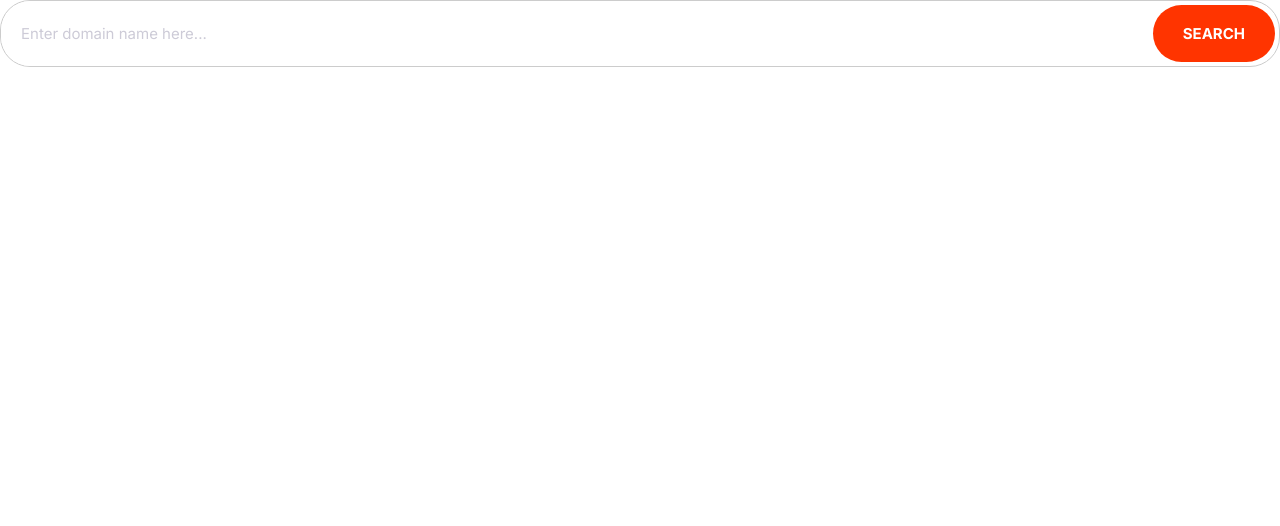
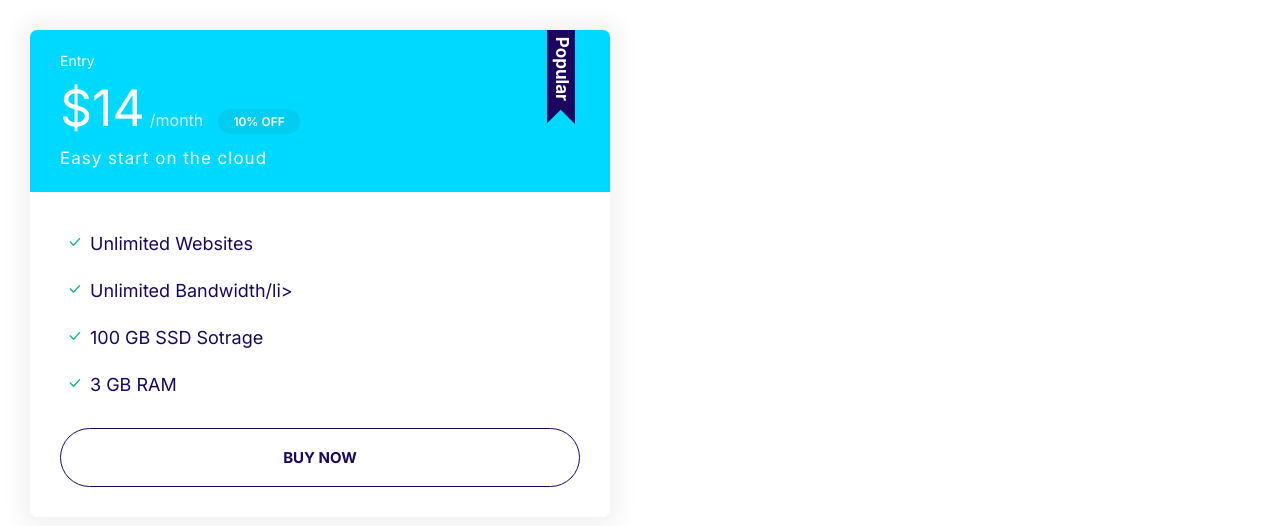
Before and after one commit to Muruganandham333/Moshify, a plain HTML site: page index.html in a window 1280 px wide. Drawn offline with Linux system fonts and the light colour scheme.

Commit message:
Define card component

```diff
--- a/css/style.css
+++ b/css/style.css
@@ -119,6 +119,7 @@ a{
 
 .badge--small{
     font-size: 1.6rem;
+    padding: 0.5rem 1.5rem;
 }
 
 @media screen and (min-width:1024px) {
@@ -284,3 +285,92 @@ a{
     }
 
 }
+
+/* CARD */
+
+.card{
+    border-radius: 7px;
+    box-shadow: 0 0 20px 10px #f3f3f3;
+    overflow: hidden;
+}
+
+.card__header , .card__body{
+    padding: 2rem 3rem;
+}
+
+.card--primary  .card__header{
+    background: var(--primary-color);
+    color: var(--white-color);
+}
+
+.card--secondary  .card__header{
+    background: var(--secodary-color);
+    color: var(--white-color);
+}
+
+/* PLANS */
+.plan__name{
+    margin: 0;
+    color: var(--white-color);
+    font-weight: 500;
+    font-size: 2.4rem;
+}
+
+.plan__price{
+    font-size: 6rem;
+}
+
+.plan__billing-cycle{
+    font-size: 2.4rem;
+    font-weight: 300;
+    opacity: 0.8;
+    margin-right: 1rem;
+}
+
+.card--secondary .badge--secondary{
+    background: #02cdf1;
+}
+
+.plan__description{
+    font-size: 2rem;
+    font-weight: 300;
+    letter-spacing: 1px;
+    display: block;
+}
+
+.plan .list__item{
+    margin-bottom: 2rem;
+}
+
+.plan--poppular .card__header{
+    position: relative;
+}
+
+.plan--poppular .plan__name::before {
+    content: url(../images/poppular.svg);
+    width: 40px;
+    display: inline-block;
+    position: absolute;
+    top: -6px;
+    right: 5%;
+
+}
+
+@media screen and (min-width:1024px) {
+    .plan__name{
+        font-size: 1.4rem;
+    }
+
+    .plan__price{
+        font-size: 5rem;
+    }
+
+    .plan__billing-cycle{
+        font-size: 1.6rem;
+    }
+
+    .plan__description{
+        font-size: 1.7rem;
+    }
+
+}
--- a/index.html
+++ b/index.html
@@ -15,13 +15,27 @@
     <link rel="stylesheet" href="css/style.css" />
   </head>
   <body>
-    <div class="input-group">
-      <input
-        type="text"
-        class="input"
-        placeholder="Enter domain name here..."
-      />
-      <button class="btn btn--accent">Search</button>
+    <div style="width: 50%; padding: 30px">
+      <div class="plan plan--poppular">
+        <div class="card card--secondary">
+          <header class="card__header">
+            <h3 class="plan__name">Entry</h3>
+            <span class="plan__price">$14</span>
+            <span class="plan__billing-cycle">/month</span>
+            <span class="badge badge--secondary badge--small">10% OFF</span>
+            <span class="plan__description">Easy start on the cloud</span>
+          </header>
+          <div class="card__body">
+            <ul class="list list--tick">
+              <li class="list__item">Unlimited Websites</li>
+              <li class="list__item">Unlimited Bandwidth/li></li>
+              <li class="list__item">100 GB SSD Sotrage</li>
+              <li class="list__item">3 GB RAM</li>
+            </ul>
+            <button class="btn btn--outline btn--block">Buy Now</button>
+          </div>
+        </div>
+      </div>
     </div>
   </body>
 </html>
```
Also changed, not shown: component/card.html (added, +22 -0 lines), images/poppular.svg (added).
